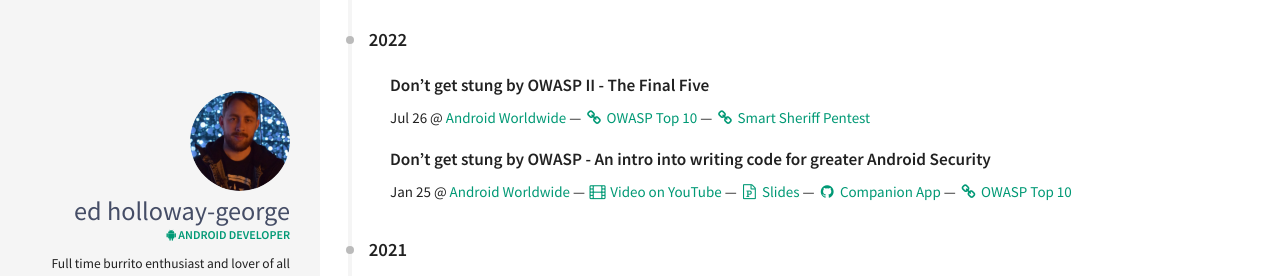
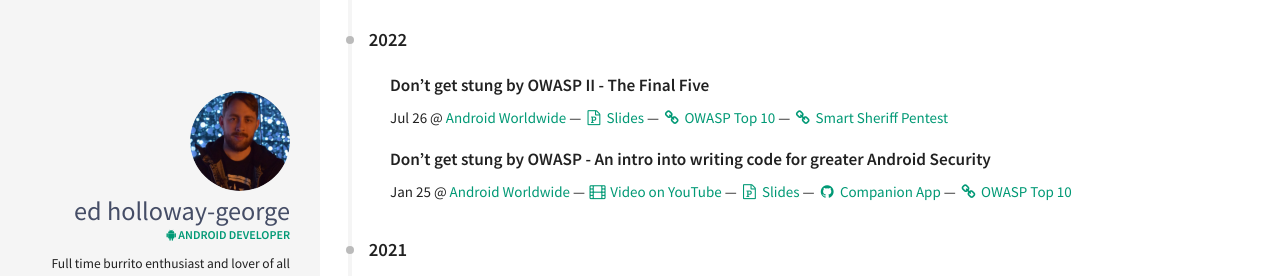
Before and after one commit to ed-george/ed-george.github.io, a Jekyll site: the page built from talks.html, in a window 1280 px wide. Shown: the part 269-545 px from the top of the page. Built offline with Jekyll 4.4.1, drawn with Linux system fonts in a browser that asks for light colours.

Commit message:
Update talks.yaml

```diff
--- a/_data/index/talks.yaml
+++ b/_data/index/talks.yaml
@@ -20,6 +20,9 @@
     title: Android Worldwide
     url: https://android-worldwide.com
     date: '2022-07-26'
+  slides:
+    title: Slides
+    url: https://speakerdeck.com/sp4ghetticode/dont-get-stung-by-owasp-episode-ii
   links:
   - title: OWASP Top 10
     url: https://owasp.org/www-project-mobile-top-10
```
